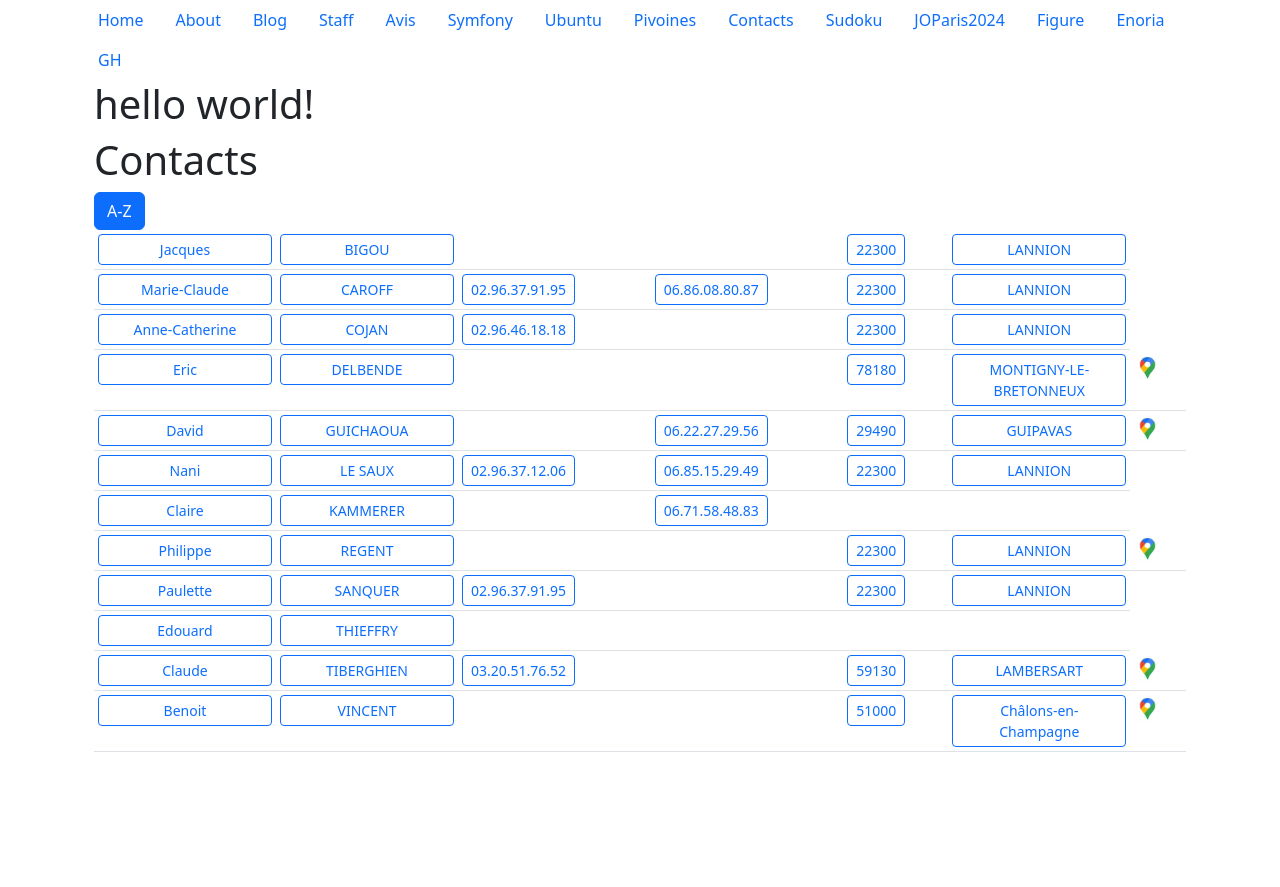
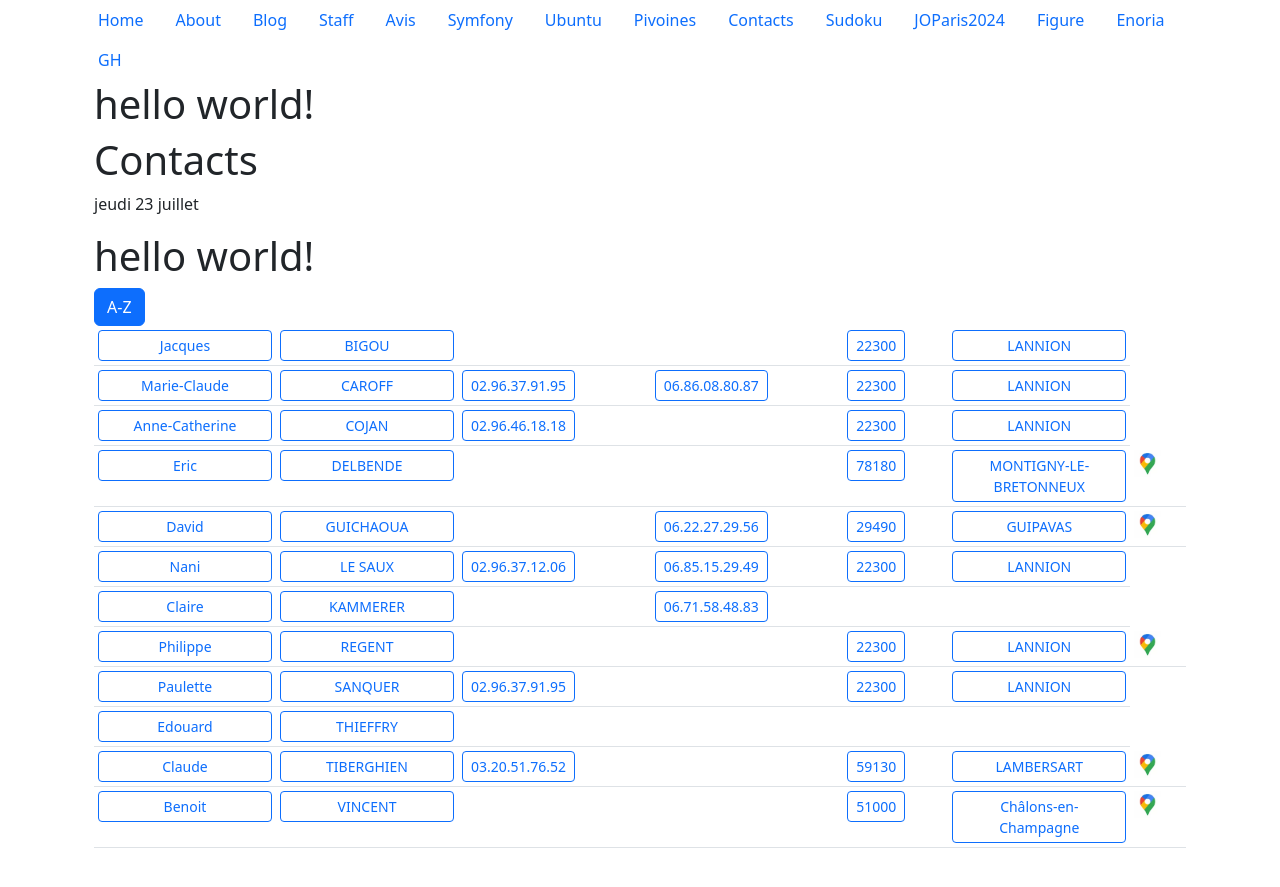
Before and after one commit to awelvor/mybootstrap, a Jekyll site: the page built from contacts/index.html, in a window 1280 px wide. Shown: the top 887 px of the page. Built offline with Jekyll 4.4.1, drawn with Linux system fonts in a browser that asks for light colours.

```diff
--- a/contacts/index.html
+++ b/contacts/index.html
@@ -5,6 +5,10 @@
 <h1>{{ "Hello World!" | downcase }}</h1>
 
 <h1>Contacts</h1>
+
+
+<p>jeudi 23 juillet</p>
+	  <h1>{{ "Hello World!" | downcase }}</h1>
 <button type="button" class="btn btn-primary" onclick="myfunc3()">A-Z</button>
 
 <div id="myDiv"></div>
```
